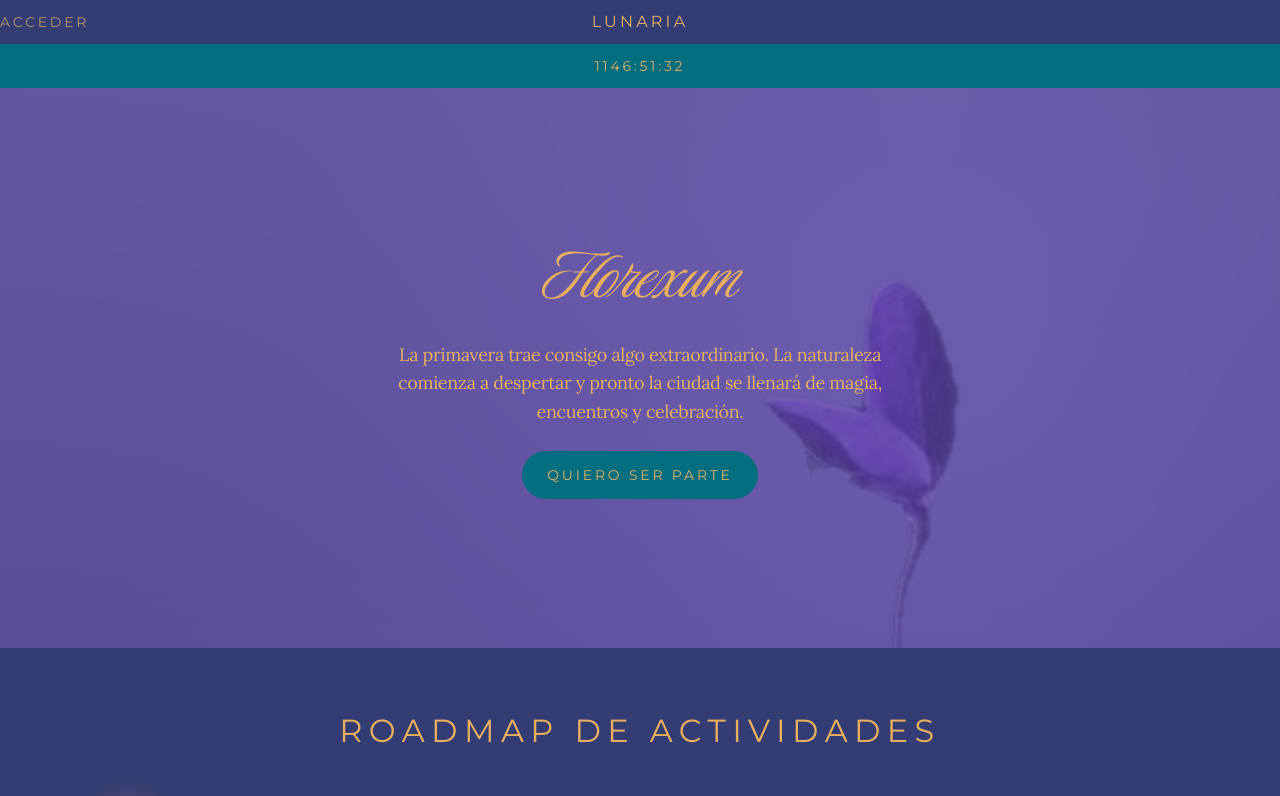
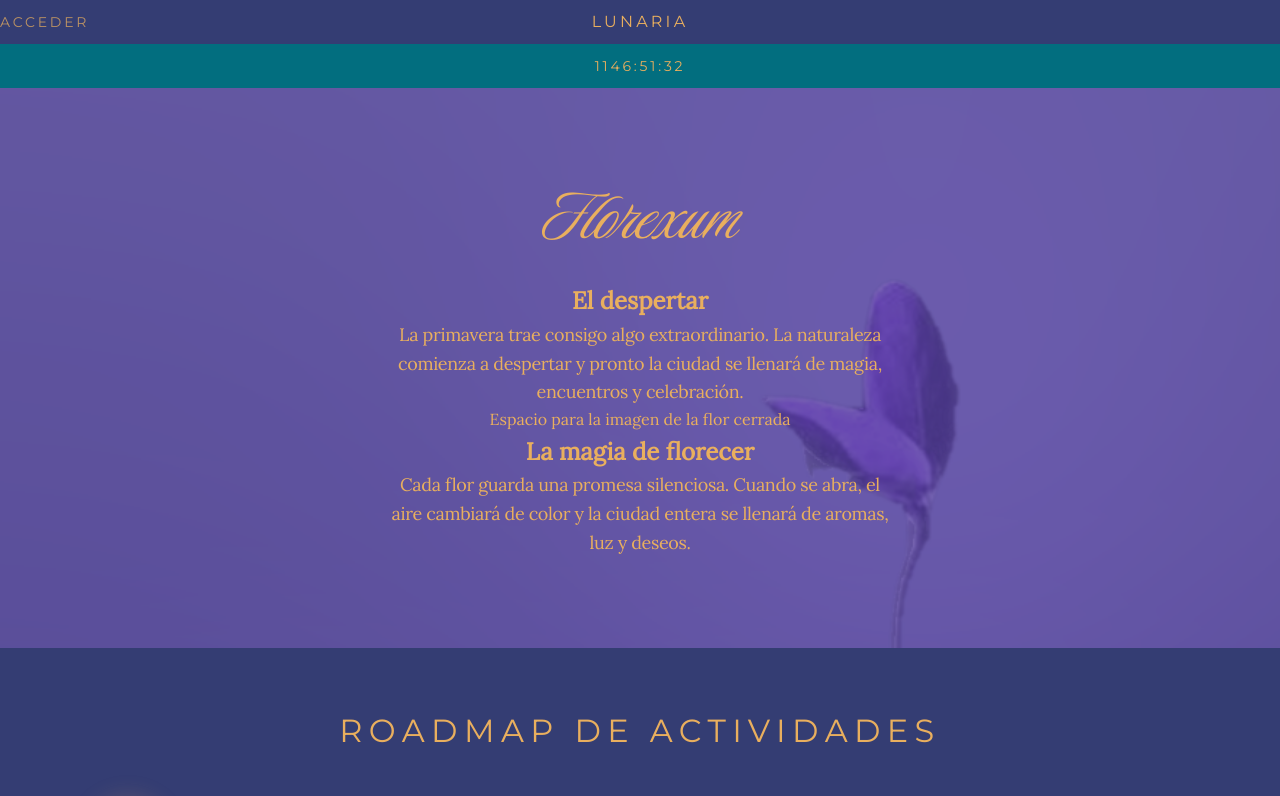
Before and after one commit to zeqqeram/lunaria_web, a React (Vite) app: page / in a window 1280 px wide. Shown: the top 796 px of the page. Built offline with nearby package versions, Linux system fonts and the light colour scheme; no server answers.

Commit message:
Update Hero.jsx

```diff
--- a/src/pages/Landing/Sections/Hero/Hero.jsx
+++ b/src/pages/Landing/Sections/Hero/Hero.jsx
@@ -1,18 +1,54 @@
 import styles from './Hero.module.css';
 
+const FLOWER_IMAGE_SRC = '';
+const FLOWER_IMAGE_ALT = 'Flor cerrada a punto de abrirse';
+
+// Bloque de texto izquierdo
+const LEFT_BLOCK = {
+    title: 'El despertar',
+    text: 'La primavera trae consigo algo extraordinario. La naturaleza comienza a despertar y pronto la ciudad se llenará de magia, encuentros y celebración.',
+};
+
+// Bloque de texto derecho (texto provisional)
+const RIGHT_BLOCK = {
+    title: 'La magia de florecer',
+    text: 'Cada flor guarda una promesa silenciosa. Cuando se abra, el aire cambiará de color y la ciudad entera se llenará de aromas, luz y deseos.',
+};
+
 function Hero() {
-
-    return(
+    return (
         <section className={styles.hero} aria-labelledby="hero-title">
-            <div className={styles.background} aria-hidden='true' />
-            <div className={styles.overlay} aria-hidden='true' />
+            <div className={styles.background} aria-hidden="true" />
+            <div className={styles.overlay} aria-hidden="true" />
 
             <div className={styles.content}>
-                <h1 id="hero-title"> Florexum </h1>
-                <p className={styles.description}>
-                    La primavera trae consigo algo extraordinario. La naturaleza comienza a despertar y pronto la ciudad se llenará de magia, encuentros y celebración.
-                </p>
-                <a className={styles.cta} href="/"> QUIERO SER PARTE </a>
+                <h1 id="hero-title">Florexum</h1>
+
+                <div className={styles.composition}>
+                    <div className={`${styles.textBlock} ${styles.textLeft}`}>
+                        <h2 className={styles.textTitle}>{LEFT_BLOCK.title}</h2>
+                        <p className={styles.description}>{LEFT_BLOCK.text}</p>
+                    </div>
+
+                    <div className={styles.flower}>
+                        {FLOWER_IMAGE_SRC ? (
+                            <img
+                                className={styles.flowerImage}
+                                src={FLOWER_IMAGE_SRC}
+                                alt={FLOWER_IMAGE_ALT}
+                            />
+                        ) : (
+                            <div className={styles.flowerPlaceholder}>
+                                Espacio para la imagen de la flor cerrada
+                            </div>
+                        )}
+                    </div>
+
+                    <div className={`${styles.textBlock} ${styles.textRight}`}>
+                        <h2 className={styles.textTitle}>{RIGHT_BLOCK.title}</h2>
+                        <p className={styles.description}>{RIGHT_BLOCK.text}</p>
+                    </div>
+                </div>
             </div>
         </section>
     );
```
